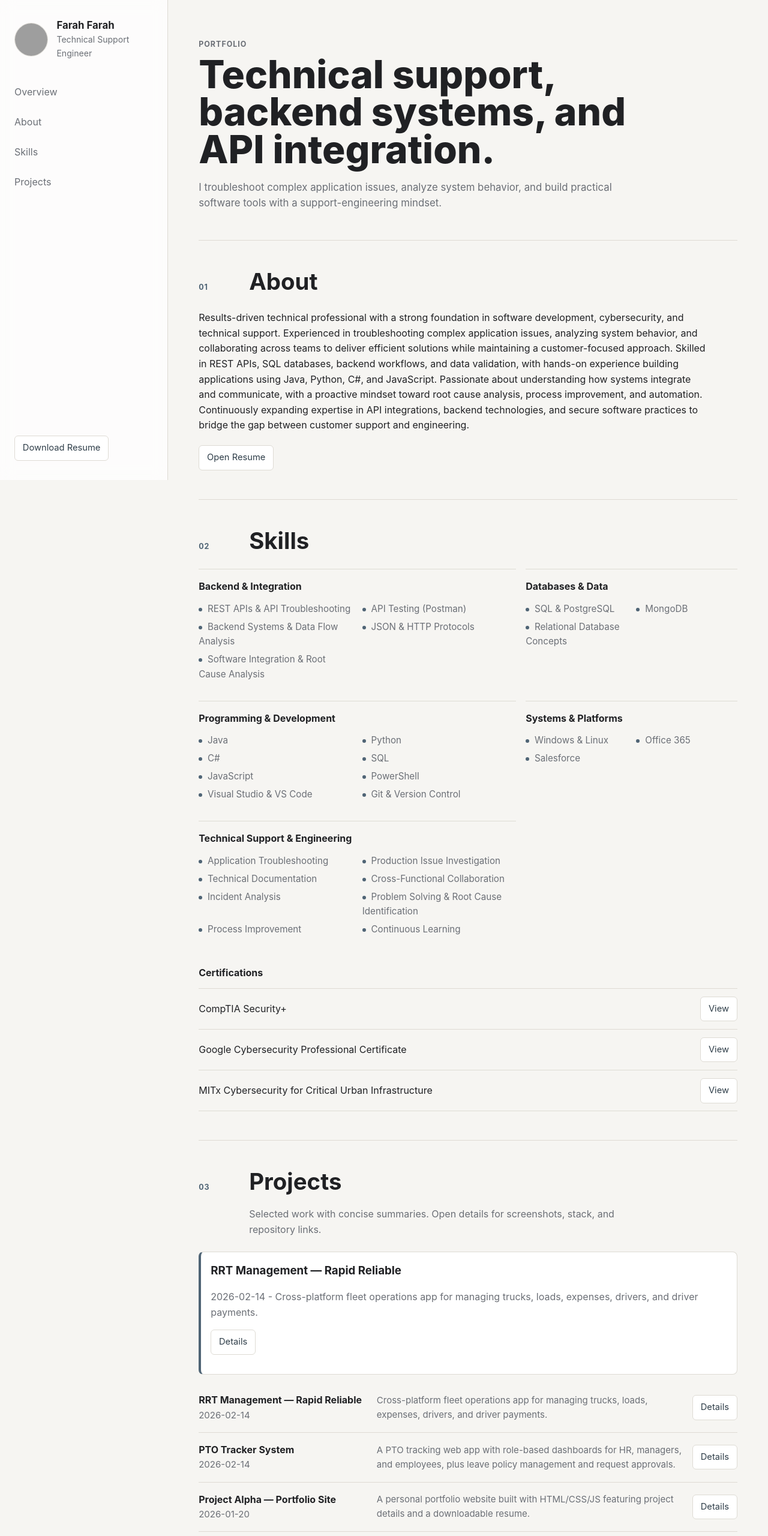
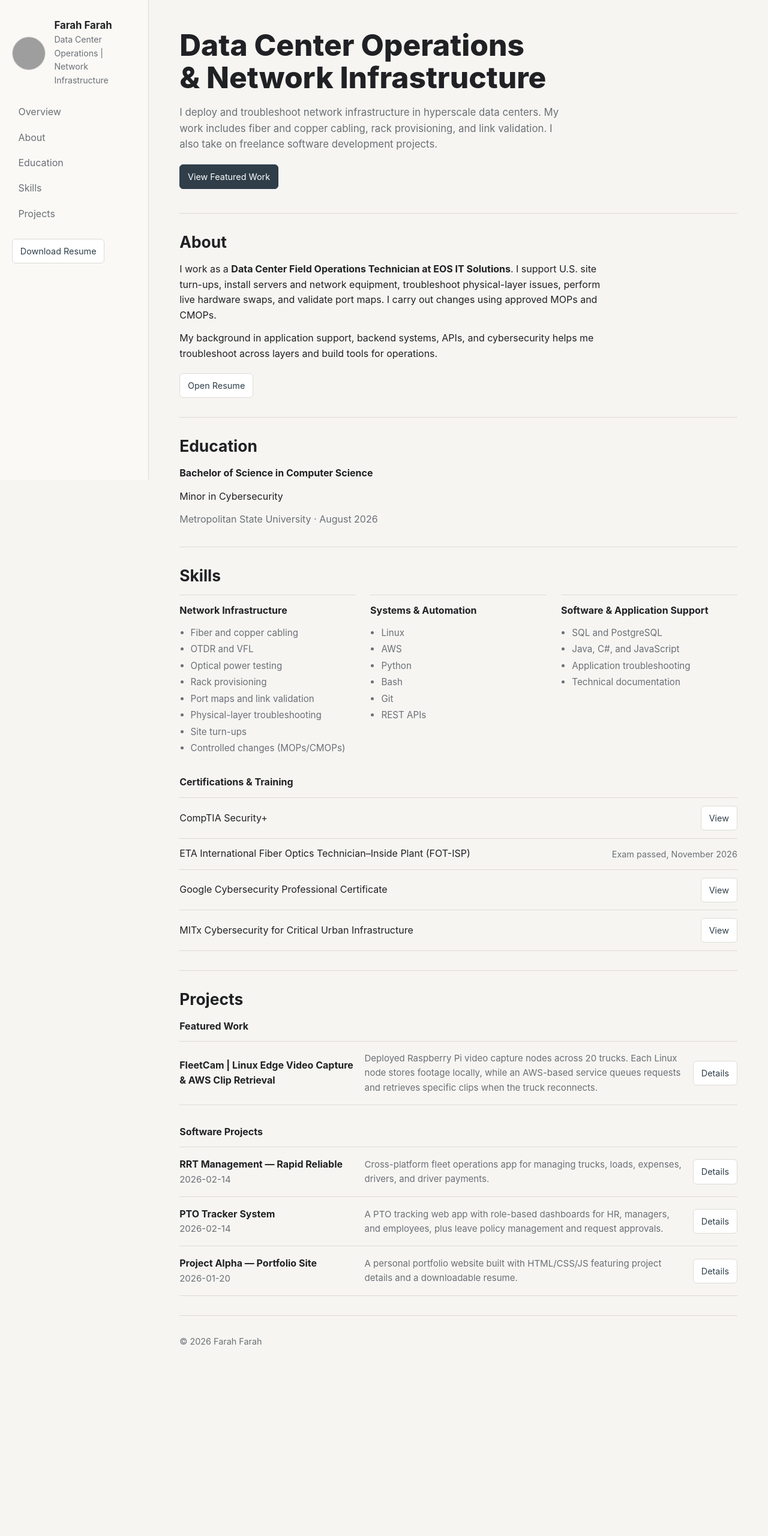
Before and after one commit to fwebi/Myportfolio, a plain HTML site: page index.html in a window 1280 px wide. Shown: the top 2560 px of the page at 60% size. After the commit the page ends 2293 px from the top, so only its background shows below. Drawn offline with Linux system fonts and the light colour scheme; grey boxes are pictures that could not be loaded.

Commit message:
Update portfolio for network infrastructure roles

```diff
--- a/index.html
+++ b/index.html
@@ -5,9 +5,12 @@
     <meta name="viewport" content="width=device-width, initial-scale=1" />
     <meta
       name="description"
-      content="Farah Farah — Security Analyst. Portfolio including projects, skills, certifications, and downloadable resume."
+      content="Farah Farah works in data center operations and network infrastructure and takes on freelance software development projects."
     />
-    <title>Farah Farah — Portfolio</title>
+    <meta property="og:title" content="Farah Farah | Data Center Operations &amp; Network Infrastructure" />
+    <meta property="og:description" content="Hyperscale data center deployment, network troubleshooting, and freelance software development." />
+    <title>Farah Farah | Data Center Operations &amp; Network Infrastructure</title>
+    <link rel="icon" href="ProfilePic/profile.PNG" />
     <link rel="stylesheet" href="styles.css" />
   </head>
 
@@ -20,13 +23,14 @@
           </div>
           <div>
             <h1 class="logo">Farah Farah</h1>
-            <p>Technical Support Engineer</p>
+            <p>Data Center Operations | Network Infrastructure</p>
           </div>
         </div>
         <nav class="nav" aria-label="Primary navigation">
           <ul class="nav-list">
             <li><a href="#home">Overview</a></li>
             <li><a href="#about">About</a></li>
+            <li><a href="#education">Education</a></li>
             <li><a href="#skills">Skills</a></li>
             <li><a href="#projects-section">Projects</a></li>
           </ul>
@@ -36,101 +40,96 @@
 
       <div class="content-shell">
         <header id="home" class="hero">
-          <p class="eyebrow">Portfolio</p>
-          <h2>Technical support, backend systems, and API integration.</h2>
+          <h2>Data Center Operations &amp; Network Infrastructure</h2>
           <p>
-            I troubleshoot complex application issues, analyze system behavior, and build practical software tools with a support-engineering mindset.
+            I deploy and troubleshoot network infrastructure in hyperscale data centers. My work includes fiber and copper cabling, rack provisioning, and link validation. I also take on freelance software development projects.
           </p>
+          <div class="inline-actions">
+            <a class="btn primary-action" href="#featured-work">View Featured Work</a>
+          </div>
         </header>
 
         <main id="main">
           <!-- ABOUT -->
           <section id="about" class="section-block">
             <div class="section-header">
-              <p class="eyebrow">01</p>
               <h2>About</h2>
             </div>
             <div class="about-text">
               <p>
-                Results-driven technical professional with a strong foundation in software development, cybersecurity, and technical support. Experienced in troubleshooting complex application issues, analyzing system behavior, and collaborating across teams to deliver efficient solutions while maintaining a customer-focused approach. Skilled in REST APIs, SQL databases, backend workflows, and data validation, with hands-on experience building applications using Java, Python, C#, and JavaScript. Passionate about understanding how systems integrate and communicate, with a proactive mindset toward root cause analysis, process improvement, and automation. Continuously expanding expertise in API integrations, backend technologies, and secure software practices to bridge the gap between customer support and engineering.
+                I work as a <strong>Data Center Field Operations Technician at EOS IT Solutions</strong>. I support U.S. site turn-ups, install servers and network equipment, troubleshoot physical-layer issues, perform live hardware swaps, and validate port maps. I carry out changes using approved MOPs and CMOPs.
               </p>
+              <p>My background in application support, backend systems, APIs, and cybersecurity helps me troubleshoot across layers and build tools for operations.</p>
               <div class="inline-actions">
                 <a class="download" href="resume.pdf" target="_blank" rel="noopener">Open Resume</a>
               </div>
             </div>
           </section>
 
+          <section id="education" class="section-block" aria-labelledby="education-title">
+            <div class="section-header">
+              <h2 id="education-title">Education</h2>
+            </div>
+            <div class="about-text">
+              <p><strong>Bachelor of Science in Computer Science</strong></p>
+              <p>Minor in Cybersecurity</p>
+              <p class="muted">Metropolitan State University &middot; <time datetime="2026-08">August 2026</time></p>
+            </div>
+          </section>
+
           <!-- SKILLS -->
           <section id="skills" class="section-block">
             <div class="section-header">
-              <p class="eyebrow">02</p>
               <h2>Skills</h2>
             </div>
 
             <div class="skills-grid">
               <div class="skill-box">
-                <h3>Backend &amp; Integration</h3>
+                <h3>Network Infrastructure</h3>
                 <ul>
-                  <li>REST APIs &amp; API Troubleshooting</li>
-                  <li>API Testing (Postman)</li>
-                  <li>Backend Systems &amp; Data Flow Analysis</li>
-                  <li>JSON &amp; HTTP Protocols</li>
-                  <li>Software Integration &amp; Root Cause Analysis</li>
+                  <li>Fiber and copper cabling</li>
+                  <li>OTDR and VFL</li>
+                  <li>Optical power testing</li>
+                  <li>Rack provisioning</li>
+                  <li>Port maps and link validation</li>
+                  <li>Physical-layer troubleshooting</li>
+                  <li>Site turn-ups</li>
+                  <li>Controlled changes (MOPs/CMOPs)</li>
                 </ul>
               </div>
 
               <div class="skill-box">
-                <h3>Databases &amp; Data</h3>
+                <h3>Systems &amp; Automation</h3>
                 <ul>
-                  <li>SQL &amp; PostgreSQL</li>
-                  <li>MongoDB</li>
-                  <li>Relational Database Concepts</li>
+                  <li>Linux</li>
+                  <li>AWS</li>
+                  <li>Python</li>
+                  <li>Bash</li>
+                  <li>Git</li>
+                  <li>REST APIs</li>
                 </ul>
               </div>
 
               <div class="skill-box">
-                <h3>Programming &amp; Development</h3>
+                <h3>Software &amp; Application Support</h3>
                 <ul>
-                  <li>Java</li>
-                  <li>Python</li>
-                  <li>C#</li>
-                  <li>SQL</li>
-                  <li>JavaScript</li>
-                  <li>PowerShell</li>
-                  <li>Visual Studio &amp; VS Code</li>
-                  <li>Git &amp; Version Control</li>
-                </ul>
-              </div>
-
-              <div class="skill-box">
-                <h3>Systems &amp; Platforms</h3>
-                <ul>
-                  <li>Windows &amp; Linux</li>
-                  <li>Office 365</li>
-                  <li>Salesforce</li>
-                </ul>
-              </div>
-
-              <div class="skill-box">
-                <h3>Technical Support &amp; Engineering</h3>
-                <ul>
-                  <li>Application Troubleshooting</li>
-                  <li>Production Issue Investigation</li>
-                  <li>Technical Documentation</li>
-                  <li>Cross-Functional Collaboration</li>
-                  <li>Incident Analysis</li>
-                  <li>Problem Solving &amp; Root Cause Identification</li>
-                  <li>Process Improvement</li>
-                  <li>Continuous Learning</li>
+                  <li>SQL and PostgreSQL</li>
+                  <li>Java, C#, and JavaScript</li>
+                  <li>Application troubleshooting</li>
+                  <li>Technical documentation</li>
                 </ul>
               </div>
             </div>
 
-            <h3 class="subhead">Certifications</h3>
+            <h3 class="subhead">Certifications &amp; Training</h3>
             <ul class="cert-list">
               <li>
                 <span>CompTIA Security+</span>
                 <a class="cert-btn" href="https://www.credly.com/badges/0aee2fc2-fa29-48ab-aa7f-a55d5b0b79e7/linked_in_profile" target="_blank" rel="noopener">View</a>
+              </li>
+              <li>
+                <span>ETA International Fiber Optics Technician&ndash;Inside Plant (FOT-ISP)</span>
+                <span class="cert-status">Exam passed, November 2026</span>
               </li>
               <li>
                 <span>Google Cybersecurity Professional Certificate</span>
@@ -146,11 +145,11 @@
           <!-- PROJECTS -->
           <section id="projects-section" class="section-block">
             <div class="section-header">
-              <p class="eyebrow">03</p>
               <h2>Projects</h2>
             </div>
-            <p class="section-intro">Selected work with concise summaries. Open details for screenshots, stack, and repository links.</p>
-            <div id="latest" class="latest-project"></div>
+            <h3 id="featured-work" class="subhead">Featured Work</h3>
+            <div id="featured-projects" class="project-grid"></div>
+            <h3 class="subhead">Software Projects</h3>
             <div id="projects" class="project-grid"></div>
           </section>
         </main>
@@ -162,13 +161,12 @@
     </div>
 
     <!-- Modal -->
-    <div id="modal" class="modal" aria-hidden="true">
-      <div class="modal-content">
-        <button id="modal-close" class="modal-close">Close</button>
-        <div id="modal-body"></div>
-      </div>
-    </div>
+    <dialog id="modal" class="modal-content" aria-labelledby="modal-title">
+      <button id="modal-close" class="modal-close" type="button" autofocus>Close</button>
+      <div id="modal-body"></div>
+    </dialog>
 
+    <script src="projects.js"></script>
     <script src="script.js"></script>
   </body>
 </html>
--- a/projects.json
+++ b/projects.js
@@ -1,4 +1,10 @@
-[
+const portfolioProjects = [
+  {
+    "title": "FleetCam | Linux Edge Video Capture & AWS Clip Retrieval",
+    "featured": true,
+    "summary": "Deployed Raspberry Pi video capture nodes across 20 trucks. Each Linux node stores footage locally, while an AWS-based service queues requests and retrieves specific clips when the truck reconnects.",
+    "details": "<p>I built and deployed a Raspberry Pi/Linux camera system across 20 trucks. Because the trucks are not always online, footage stays on the device. An AWS-based service queues footage requests and retrieves only the requested clips when a truck reconnects, without continuously streaming video.</p>"
+  },
   {
     "title": "RRT Management — Rapid Reliable",
     "date": "2026-02-14",
@@ -20,5 +26,4 @@
     "details": "<h3>Project Alpha</h3><p>Full description of the project. Tech: HTML, CSS, JavaScript. Highlights: responsive layout, projects JSON loader, modal for details.</p><p>Role: Designer & Developer. Time: 2 weeks.</p>",
     "link": ""
   }
-
-]
+];
--- a/script.js
+++ b/script.js
@@ -2,71 +2,91 @@ document.addEventListener('DOMContentLoaded',()=>{
   document.getElementById('year').textContent = new Date().getFullYear();
 
   const projectsContainer = document.getElementById('projects');
-  const latestContainer = document.getElementById('latest');
+  const featuredContainer = document.getElementById('featured-projects');
   const modal = document.getElementById('modal');
   const modalBody = document.getElementById('modal-body');
   const modalClose = document.getElementById('modal-close');
 
-  function openModal(html){
-    modalBody.innerHTML = html;
-    modal.setAttribute('aria-hidden','false');
+  function openModal(project){
+    modalBody.innerHTML = project.details;
+    let heading = modalBody.querySelector('h3');
+    if (!heading) {
+      heading = document.createElement('h3');
+      heading.textContent = project.title;
+      modalBody.prepend(heading);
+    }
+    heading.id = 'modal-title';
     wireGalleryZoom();
-  }
-  function closeModal(){
-    modal.setAttribute('aria-hidden','true');
-    modalBody.innerHTML = '';
+    modal.showModal();
+    modal.scrollTop = 0;
   }
 
   function wireGalleryZoom(){
     const galleryFigures = modalBody.querySelectorAll('.project-gallery figure');
-    if(!galleryFigures.length) return;
+    galleryFigures.forEach((figure) => {
+      const image = figure.querySelector('img');
+      if (!image) return;
 
-    galleryFigures.forEach((figure)=>{
-      figure.addEventListener('click', ()=>{
-        const isZoomed = figure.classList.contains('is-zoomed');
-        galleryFigures.forEach(f=>f.classList.remove('is-zoomed'));
-        if(!isZoomed) figure.classList.add('is-zoomed');
+      const button = document.createElement('button');
+      button.type = 'button';
+      button.className = 'gallery-zoom';
+      button.setAttribute('aria-label', `Zoom screenshot: ${image.alt}`);
+      button.setAttribute('aria-pressed', 'false');
+      image.replaceWith(button);
+      button.append(image);
+
+      function setZoom(zoomed) {
+        figure.classList.toggle('is-zoomed', zoomed);
+        button.setAttribute('aria-pressed', String(zoomed));
+      }
+
+      button.addEventListener('click', () => setZoom(!figure.classList.contains('is-zoomed')));
+      button.addEventListener('blur', () => setZoom(false));
+      button.addEventListener('keydown', (event) => {
+        if (event.key === 'Escape' && figure.classList.contains('is-zoomed')) {
+          event.preventDefault();
+          setZoom(false);
+        }
       });
     });
   }
-  modalClose.addEventListener('click',closeModal);
-  modal.addEventListener('click',(e)=>{ if(e.target===modal) closeModal(); });
+  modalClose.addEventListener('click', () => modal.close());
+  modal.addEventListener('close', () => {
+    if (!modal.open) modalBody.replaceChildren();
+  });
+  modal.addEventListener('click', (event) => {
+    if (event.target !== modal) return;
+    const bounds = modal.getBoundingClientRect();
+    if (event.clientX < bounds.left || event.clientX > bounds.right ||
+        event.clientY < bounds.top || event.clientY > bounds.bottom) {
+      modal.close();
+    }
+  });
 
-  // Load projects from JSON
-  fetch('projects.json')
-    .then(r=>r.json())
-    .then(projects=>{
-      if(!projects || !projects.length) return;
-      // assume projects sorted newest first; if not, sort by date
-      projects.sort((a,b)=> new Date(b.date) - new Date(a.date));
+  const featured = portfolioProjects.filter(project => project.featured);
+  const software = portfolioProjects.filter(project => !project.featured);
+  software.sort((first, second) => new Date(second.date) - new Date(first.date));
 
-      const latest = projects[0];
-      latestContainer.innerHTML = `
-        <h3>${latest.title}</h3>
-        <p class="muted">${latest.date} - ${latest.summary}</p>
-        <p><a class="btn" href="#" data-id="0">Details</a> ${latest.link?`<a class='btn' href='${latest.link}' target='_blank' rel='noopener'>View</a>`:''}</p>
-      `;
-
-      latestContainer.querySelector('[data-id]')?.addEventListener('click', (e)=>{ e.preventDefault(); openModal(latest.details); });
-
-      // render rest (including latest) as cards
-      projects.forEach((p, idx)=>{
+  [...featured, ...software].forEach(project => {
     const card = document.createElement('article');
     card.className = 'project-card';
     card.innerHTML = `
       <div>
-            <h4>${p.title}</h4>
-            <p class="muted">${p.date}</p>
+        <h4>${project.title}</h4>
+        ${project.date ? `<p class="muted">${project.date}</p>` : ''}
       </div>
-          <p>${p.summary}</p>
-          <p class="project-actions"><a class="btn" href="#" data-id="${idx}">Details</a> ${p.link?`<a class='btn' href='${p.link}' target='_blank' rel='noopener'>View</a>`:''}</p>
+      <p>${project.summary}</p>
+      <p class="project-actions">
+        <button class="btn" type="button" aria-haspopup="dialog">Details</button>
+        ${project.link ? `<a class="btn" href="${project.link}" target="_blank" rel="noopener">View</a>` : ''}
+      </p>
     `;
-        card.querySelector('[data-id]').addEventListener('click', (e)=>{ e.preventDefault(); openModal(p.details); });
-        projectsContainer.appendChild(card);
+    const details = card.querySelector('button');
+    details.setAttribute('aria-label', `Details: ${project.title}`);
+    details.addEventListener('click', () => {
+      details.focus({ preventScroll: true });
+      openModal(project);
     });
-    })
-    .catch(err=>{
-      console.error('Failed to load projects.json',err);
-      document.getElementById('projects').innerHTML = '<p class="muted">No projects available yet.</p>';
+    (project.featured ? featuredContainer : projectsContainer).appendChild(card);
   });
 });
--- a/styles.css
+++ b/styles.css
@@ -7,6 +7,7 @@
   --line: #dedbd4;
   --accent: #4f6475;
   --accent-dark: #2f3e49;
+  --hover: #eeede8;
 }
 
 * {
@@ -29,23 +30,32 @@ a {
   color: inherit;
 }
 
+:focus-visible {
+  outline: 2px solid var(--accent);
+  outline-offset: 3px;
+}
+
+[id] {
+  scroll-margin-top: 1.25rem;
+}
+
 .app-shell {
   display: grid;
-  grid-template-columns: 280px minmax(0, 1fr);
+  grid-template-columns: 248px minmax(0, 1fr);
   min-height: 100vh;
 }
 
 .site-sidebar {
   position: sticky;
   top: 0;
-  height: 100vh;
-  padding: 2rem 1.5rem;
+  max-height: 100vh;
+  overflow-y: auto;
+  padding: 2rem 1.25rem;
   border-right: 1px solid var(--line);
-  background: rgba(255, 255, 255, 0.72);
-  backdrop-filter: blur(12px);
+  background: var(--surface-soft);
   display: flex;
   flex-direction: column;
-  gap: 2rem;
+  gap: 1.35rem;
 }
 
 .profile-card {
@@ -80,9 +90,7 @@ a {
 
 .profile-card p,
 .hero p,
-.section-intro,
 .project-card p,
-.latest-project p,
 .site-footer,
 .muted {
   color: var(--muted);
@@ -96,22 +104,23 @@ a {
 .nav-list {
   list-style: none;
   display: grid;
-  gap: 0.35rem;
+  gap: 0.15rem;
   margin: 0;
   padding: 0;
 }
 
 .nav-list a {
   display: block;
-  padding: 0.55rem 0;
+  padding: 0.45rem 0.65rem;
   color: var(--muted);
   text-decoration: none;
-  border-bottom: 1px solid transparent;
+  border-radius: 5px;
 }
 
-.nav-list a:hover {
+.nav-list a:hover,
+.nav-list a:focus-visible {
   color: var(--text);
-  border-bottom-color: var(--line);
+  background: var(--hover);
 }
 
 .resume-link,
@@ -129,12 +138,9 @@ a {
   background: var(--surface);
   color: var(--accent-dark);
   text-decoration: none;
-  font-size: 0.92rem;
+  font: inherit;
+  font-size: 0.9rem;
   cursor: pointer;
-}
-
-.resume-link {
-  margin-top: auto;
 }
 
 .btn:hover,
@@ -145,61 +151,65 @@ a {
   color: var(--accent-dark);
 }
 
+.primary-action,
+.primary-action:hover {
+  background: var(--accent-dark);
+  border-color: var(--accent-dark);
+  color: var(--surface);
+}
+
+.primary-action:hover {
+  background: var(--accent);
+  border-color: var(--accent);
+}
+
 .content-shell {
   width: min(100%, 1040px);
-  padding: 3rem clamp(1.25rem, 4vw, 4rem);
+  padding: 3rem clamp(1.25rem, 4vw, 4rem) 2rem;
 }
 
 .hero {
-  padding: 1rem 0 3rem;
+  padding: 0 0 2.5rem;
   border-bottom: 1px solid var(--line);
-}
-
-.eyebrow {
-  margin: 0 0 0.55rem;
-  color: var(--accent);
-  font-size: 0.78rem;
-  font-weight: 700;
-  text-transform: uppercase;
-  letter-spacing: 0.08em;
 }
 
 .hero h2 {
   max-width: 760px;
   margin: 0;
-  font-size: clamp(2rem, 5vw, 4.4rem);
-  line-height: 0.98;
+  font-size: 3.1rem;
+  line-height: 1.09;
+  text-wrap: balance;
   font-weight: 780;
 }
 
-.hero p:not(.eyebrow) {
-  max-width: 690px;
+.hero p {
+  max-width: 62ch;
   margin: 1.1rem 0 0;
   font-size: 1.05rem;
 }
 
 .section-block {
-  padding: 3rem 0;
+  padding: 2rem 0;
   border-bottom: 1px solid var(--line);
 }
 
 .section-header {
-  display: grid;
-  grid-template-columns: 64px minmax(0, 1fr);
-  gap: 1.25rem;
-  align-items: baseline;
-  margin-bottom: 1.2rem;
+  margin-bottom: 1rem;
 }
 
 .section-header h2 {
   margin: 0;
-  font-size: clamp(1.6rem, 3vw, 2.5rem);
-  line-height: 1.05;
+  font-size: 1.65rem;
+  line-height: 1.2;
 }
 
 .about-text p {
-  max-width: 850px;
+  max-width: 70ch;
   margin: 0;
+}
+
+.about-text p + p {
+  margin-top: 0.8rem;
 }
 
 .inline-actions {
@@ -211,12 +221,12 @@ a {
 
 .skills-grid {
   display: grid;
-  grid-template-columns: minmax(0, 1.2fr) minmax(260px, 0.8fr);
-  gap: 1rem;
+  grid-template-columns: repeat(auto-fit, minmax(min(100%, 12rem), 1fr));
+  gap: 0.75rem 1.5rem;
 }
 
 .skill-box {
-  padding: 1rem 0;
+  padding: 0.8rem 0 0;
   border-top: 1px solid var(--line);
 }
 
@@ -227,12 +237,8 @@ a {
 }
 
 .skill-box ul {
-  list-style: none;
-  display: grid;
-  grid-template-columns: repeat(2, minmax(0, 1fr));
-  gap: 0.35rem 1rem;
   margin: 0;
-  padding: 0;
+  padding-inline-start: 1.15rem;
 }
 
 .skill-box li {
@@ -240,15 +246,8 @@ a {
   font-size: 0.95rem;
 }
 
-.skill-box li::before {
-  content: "";
-  display: inline-block;
-  width: 6px;
-  height: 6px;
-  margin-right: 0.55rem;
-  border-radius: 50%;
-  background: var(--accent);
-  vertical-align: middle;
+.skill-box li + li {
+  margin-top: 0.2rem;
 }
 
 .subhead {
@@ -271,37 +270,22 @@ a {
   border-bottom: 1px solid var(--line);
 }
 
-.cert-list span {
-  color: var(--text);
+.cert-status {
+  color: var(--muted);
+  font-size: 0.9rem;
 }
 
-.cert-btn.disabled {
-  color: var(--muted);
-  background: transparent;
-  cursor: default;
-}
-
-.section-intro {
-  max-width: 680px;
-  margin: -0.4rem 0 1.5rem 5.25rem;
-}
-
-.latest-project {
-  margin-bottom: 0.9rem;
-  padding: 1rem;
-  border: 1px solid var(--line);
-  border-left: 4px solid var(--accent);
-  border-radius: 8px;
-  background: var(--surface);
-}
-
-.latest-project h3 {
-  margin: 0 0 0.3rem;
+.cert-btn {
+  flex-shrink: 0;
 }
 
 .project-grid {
   display: grid;
-  gap: 0;
+  border-top: 1px solid var(--line);
+}
+
+.section-header + .subhead {
+  margin-top: 0;
 }
 
 .project-card {
@@ -328,36 +312,29 @@ a {
 
 .project-card .project-actions {
   justify-self: end;
+  display: flex;
+  flex-wrap: wrap;
+  gap: 0.4rem;
 }
 
 .site-footer {
-  padding: 2rem 0 0;
+  padding: 1rem 0 0;
   font-size: 0.9rem;
 }
 
-.modal {
-  position: fixed;
-  inset: 0;
-  display: none;
-  align-items: center;
-  justify-content: center;
-  padding: 1.5rem;
+.modal-content::backdrop {
   background: rgba(32, 33, 36, 0.42);
-  z-index: 20;
-}
-
-.modal[aria-hidden="false"] {
-  display: flex;
 }
 
 .modal-content {
-  width: min(100%, 920px);
+  width: min(calc(100% - 2rem), 920px);
   max-height: min(860px, 90vh);
   overflow: auto;
   padding: 1.25rem;
   border-radius: 8px;
   border: 1px solid var(--line);
   background: var(--surface);
+  color: var(--text);
   box-shadow: 0 24px 80px rgba(32, 33, 36, 0.18);
 }
 
@@ -377,7 +354,7 @@ a {
 
 .project-gallery {
   display: grid;
-  grid-template-columns: repeat(auto-fit, minmax(220px, 1fr));
+  grid-template-columns: repeat(auto-fit, minmax(min(100%, 220px), 1fr));
   gap: 0.75rem;
   margin: 1rem 0;
 }
@@ -387,10 +364,18 @@ a {
   padding: 0.5rem;
   overflow: hidden;
   position: relative;
-  cursor: zoom-in;
   border: 1px solid var(--line);
   border-radius: 8px;
   background: var(--surface-soft);
+}
+
+.gallery-zoom {
+  display: block;
+  width: 100%;
+  padding: 0;
+  border: 0;
+  background: transparent;
+  cursor: zoom-in;
 }
 
 .project-gallery img {
@@ -416,6 +401,13 @@ a {
   justify-content: center;
   padding: 1.5rem;
   background: rgba(250, 249, 246, 0.98);
+}
+
+.project-gallery figure.is-zoomed .gallery-zoom {
+  display: grid;
+  place-items: center;
+  height: 100%;
+  min-height: 0;
   cursor: zoom-out;
 }
 
@@ -440,8 +432,9 @@ a {
 
   .site-sidebar {
     position: static;
-    height: auto;
-    padding: 1rem;
+    max-height: none;
+    padding: 1rem 1.25rem;
+    gap: 0.75rem;
     border-right: 0;
     border-bottom: 1px solid var(--line);
   }
@@ -449,43 +442,54 @@ a {
   .nav-list {
     display: flex;
     flex-wrap: wrap;
-    gap: 0.35rem 1rem;
-  }
-
-  .resume-link {
-    margin-top: 0;
+    gap: 0.15rem;
   }
 
   .content-shell {
-    padding: 2rem 1rem;
+    padding: 2rem 1.25rem;
   }
 
-  .section-header,
-  .skills-grid,
-  .project-card {
-    grid-template-columns: 1fr;
-  }
-
-  .section-intro {
-    margin-left: 0;
-  }
-
-  .project-card .project-actions {
-    justify-self: start;
+  .hero h2 {
+    font-size: 2.6rem;
   }
 }
 
 @media (max-width: 560px) {
   .hero h2 {
-    font-size: 2.2rem;
+    font-size: 2rem;
   }
 
-  .skill-box ul {
-    grid-template-columns: 1fr;
+  .nav-list a {
+    padding-inline: 0.45rem;
+    font-size: 0.9rem;
   }
 
   .cert-list li {
-    align-items: flex-start;
-    flex-direction: column;
+    gap: 0.6rem;
+  }
+
+  .cert-status {
+    max-width: 8rem;
+    text-align: right;
+  }
+
+  .project-card {
+    grid-template-columns: minmax(0, 1fr) auto;
+    gap: 0.35rem 0.75rem;
+  }
+
+  .project-card > p:not(.project-actions) {
+    grid-column: 1 / -1;
+  }
+
+  .project-card .project-actions {
+    grid-column: 2;
+    grid-row: 1;
   }
 }
+
+@media (prefers-reduced-motion: reduce) {
+  html {
+    scroll-behavior: auto;
+  }
+}
```
Also changed, not shown: 2 other files. Lines whose indentation alone changed are shown as unchanged.
